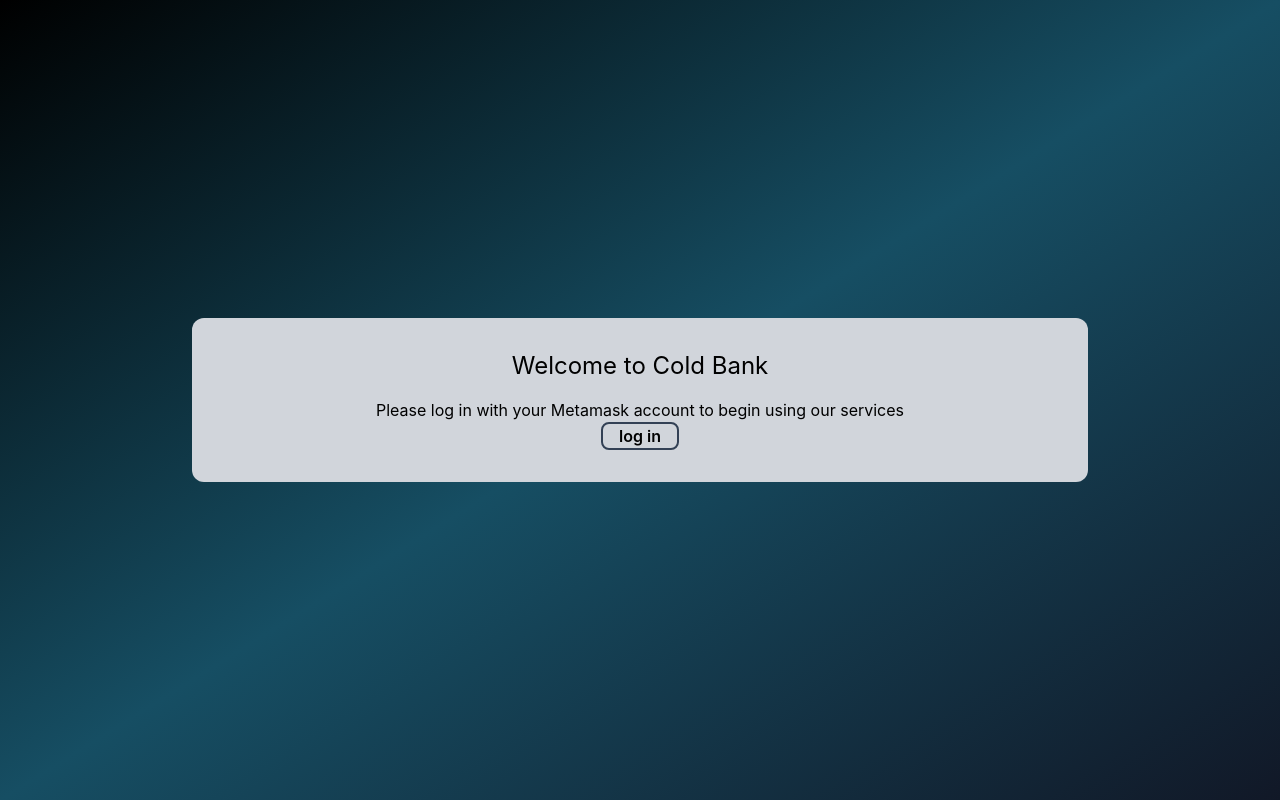
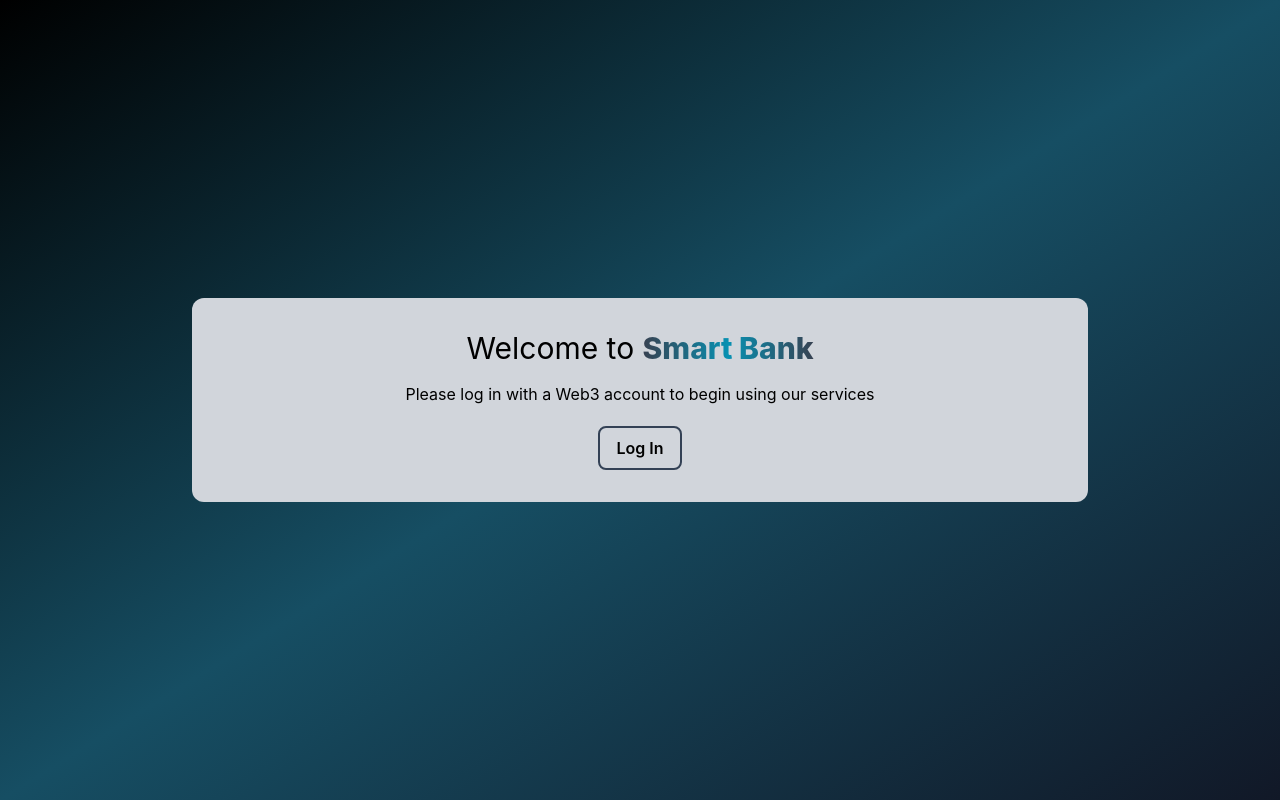
Before and after one commit to Seanih/smart_bank, a Next.js app: page / in a window 1280 px wide. Built offline with nearby package versions, Linux system fonts and the light colour scheme; what wagmi would draw is missing.

Commit message:
completed home page

```diff
--- a/pages/api/moralis/[...moralis].js
+++ b/pages/api/moralis/[...moralis].js
@@ -5,6 +5,6 @@
 	authentication: {
 		domain: 'coldbank.com',
 		uri: process.env.NEXTAUTH_URL,
-		timeout: 120,
+		timeout: 45,
 	},
 });
--- a/pages/index.js
+++ b/pages/index.js
@@ -1,119 +1,27 @@
 import Head from 'next/head';
-import Image from 'next/image';
-import { useState, useEffect } from 'react';
-import abi from '../abi/bankABI.json';
-import { ethers } from 'ethers';
 import Link from 'next/link';
 
 export default function Home() {
-	const [currentAccount, setCurrentAccount] = useState('');
-	const [ethBalance, setEthBalance] = useState(0);
-
-	const bankContractAddress = '0x5FbDB2315678afecb367f032d93F642f64180aa3';
-
-	// Wallet connection logic
-	const isWalletConnected = async () => {
-		try {
-			const { ethereum } = window;
-
-			const accounts = await ethereum.request({ method: 'eth_accounts' });
-
-			if (accounts.length > 0) {
-				const account = accounts[0];
-
-				setCurrentAccount(account);
-
-				console.log('wallet is connected! ' + account);
-			} else {
-				setCurrentAccount('');
-				console.log('make sure MetaMask is connected');
-			}
-		} catch (error) {
-			console.log('error: ', error);
-		}
-	};
-
-	const connectWallet = async () => {
-		try {
-			const { ethereum } = window;
-
-			if (!ethereum) {
-				console.log('please install MetaMask');
-			}
-
-			const accounts = await ethereum.request({
-				method: 'eth_requestAccounts',
-			});
-
-			setCurrentAccount(accounts[0]);
-		} catch (error) {
-			console.log(error);
-		}
-	};
-
-	useEffect(() => {
-		async function getWalletBalance(address) {
-			const provider = new ethers.providers.Web3Provider(window.ethereum);
-			const balance = await provider.getBalance(address);
-			const balanceInEth = ethers.utils.formatEther(balance);
-
-			setEthBalance(Number(balanceInEth).toFixed(4));
-		}
-
-		isWalletConnected();
-
-		if (currentAccount) {
-			getWalletBalance(currentAccount);
-		}
-	}, [currentAccount]);
-
 	return (
 		<div className='page-container'>
 			<Head>
-				<title>Create Next App</title>
+				<title>Smart Bank | Home</title>
 				<meta name='description' content='Generated by create next app' />
 				<link rel='icon' href='/favicon.ico' />
 			</Head>
-
 			<main className='flex flex-col rounded-xl justify-center items-center py-8 w-[80%] md:w-[70%] bg-gray-300 text-black'>
-				<h1 className='mb-4'>Welcome to Cold Bank</h1>
-				{!currentAccount ? (
-					<>
-						<p>
-							Please log in with your Metamask account to begin using our
-							services
-						</p>
-						<button className='btn' onClick={connectWallet}>
-							log in{' '}
-						</button>
-					</>
-				) : (
-					<>
-						<h2>
-							Hello,{' '}
-							{`${currentAccount.slice(0, 4)}...${currentAccount.slice(
-								currentAccount.length - 4
-							)}`}
-						</h2>
-						<p className='pt-4'>
-							Current Wallet Balance:{' '}
-							<span className='font-bold text-green-700'>{ethBalance}</span>
-						</p>
-						<div className='h-[2px] w-[80%] bg-slate-500 my-4' />
-						<p className='py-5'>Which service would you like to use?</p>
-						<div className='grid grid-cols-3 gap-3'>
-							<button className='btn'>
-								<Link href={'/deposit'}>Deposit</Link>
-							</button>
-							<button className='btn'>
-								<Link href={'/withdraw'}>Withdraw</Link>
-							</button>
-							<button className='btn'>
-								<Link href={'/transfer'}>Transfer</Link>
-							</button>
-						</div>
-					</>
-				)}
+				<h1 className='mb-4'>
+					Welcome to{' '}
+					<span className='font-extrabold text-transparent bg-clip-text bg-gradient-to-r from-gray-700 via-cyan-600 to-gray-700'>
+						Smart Bank
+					</span>
+				</h1>
+				<p>Please log in with a Web3 account to begin using our services</p>
+				<Link href={'/signin'}>
+					<button className='btn py-2 mt-5 hover:bg-gradient-to-br from-gray-700 via-cyan-600 to-gray-700'>
+						Log In{' '}
+					</button>
+				</Link>
 			</main>
 		</div>
 	);
--- a/pages/user.js
+++ /dev/null
@@ -1,33 +0,0 @@
-import { getSession, signOut } from 'next-auth/react';
-
-// gets a prop from getServerSideProps
-function User({ user }) {
-	console.log(user);
-	return (
-		<div>
-			<h4>User session:</h4>
-			<pre>{JSON.stringify(user, null, 2)}</pre>
-			<button onClick={() => signOut({ redirect: '/signin' })}>Sign out</button>
-		</div>
-	);
-}
-
-export async function getServerSideProps(context) {
-	const session = await getSession(context);
-
-	// redirect if not authenticated
-	if (!session) {
-		return {
-			redirect: {
-				destination: '/signin',
-				permanent: false,
-			},
-		};
-	}
-
-	return {
-		props: { user: session.user },
-	};
-}
-
-export default User;
--- /dev/null
+++ b/pages/user/index.js
@@ -0,0 +1,100 @@
+import Head from 'next/head';
+import { useState, useEffect } from 'react';
+import { getSession, signOut } from 'next-auth/react';
+import abi from '../../abi/bankABI.json';
+import { ethers } from 'ethers';
+import Link from 'next/link';
+
+// gets a prop from getServerSideProps
+function User({ user }) {
+	const [currentAccount, setCurrentAccount] = useState('');
+	const [ethBalance, setEthBalance] = useState(0);
+
+	const bankContractAddress = '0x5FbDB2315678afecb367f032d93F642f64180aa3';
+
+	useEffect(() => {
+		async function getWalletBalance(address) {
+			const provider = new ethers.providers.Web3Provider(window.ethereum);
+			const balance = await provider.getBalance(address);
+			const balanceInEth = ethers.utils.formatEther(balance);
+
+			setEthBalance(Number(balanceInEth).toFixed(4));
+		}
+
+		if (user) {
+			setCurrentAccount(user.address);
+			getWalletBalance(user.address);
+		}
+	}, [user]);
+
+	return (
+		<div className='page-container'>
+			<Head>
+				<title>Smart Bank | User</title>
+				<meta name='description' content='Generated by create next app' />
+				<link rel='icon' href='/favicon.ico' />
+			</Head>
+
+			<main className='flex flex-col rounded-xl justify-center items-center py-8 w-[80%] md:w-[70%] bg-gray-300 text-black'>
+				<h1 className='mb-4'>
+					Welcome to{' '}
+					<span className='font-extrabold text-transparent bg-clip-text bg-gradient-to-r from-gray-700 via-cyan-600 to-gray-700'>
+						Smart Bank
+					</span>
+				</h1>
+				<h2>
+					Hello,{' '}
+					{`${currentAccount.slice(0, 4)}...${currentAccount.slice(
+						currentAccount.length - 4
+					)}`}
+				</h2>
+				<p className='pt-4'>
+					Current Wallet Balance:{' '}
+					<span className='font-bold text-green-700'>{ethBalance}</span>
+				</p>
+				<div className='h-[2px] w-[80%] bg-slate-500 my-4' />
+				<p className='py-5'>Which service would you like to use?</p>
+				<div className='grid grid-cols-3 gap-3'>
+					<button className='btn'>
+						<Link href={'/deposit'}>Deposit</Link>
+					</button>
+					<button className='btn'>
+						<Link href={'/withdraw'}>Withdraw</Link>
+					</button>
+					<button className='btn'>
+						<Link href={'/transfer'}>Transfer</Link>
+					</button>
+				</div>
+
+				{/* //!--------------------------  */}
+
+				<button
+					className='btn py-2 mt-4 bg-red-400 hover:bg-red-600 hover:text-white'
+					onClick={() => signOut({ redirect: '/signin' })}
+				>
+					Sign out
+				</button>
+			</main>
+		</div>
+	);
+}
+
+export async function getServerSideProps(context) {
+	const session = await getSession(context);
+
+	// redirect if not authenticated
+	if (!session) {
+		return {
+			redirect: {
+				destination: '/signin',
+				permanent: false,
+			},
+		};
+	}
+
+	return {
+		props: { user: session.user },
+	};
+}
+
+export default User;
--- a/styles/globals.css
+++ b/styles/globals.css
@@ -4,20 +4,25 @@
 
 @layer base {
 	h1 {
+		@apply text-3xl;
+	}
+
+	h2 {
 		@apply text-2xl;
 	}
-	h2 {
+
+	h3 {
 		@apply text-xl;
 	}
 }
 
 @layer components {
 	.btn {
-		@apply px-4 font-semibold border-2 border-slate-700 hover:bg-slate-700 hover:text-gray-200 ease-in duration-100 rounded-lg;
+		@apply px-4 font-semibold border-2 border-slate-700 hover:bg-green-700 hover:text-gray-200 hover:scale-110 ease-in duration-100 rounded-lg;
 	}
 
 	.page-container {
-		@apply h-screen w-full flex justify-center items-center bg-gradient-to-br from-black via-cyan-900 to-gray-900;
+		@apply h-screen w-full flex flex-col justify-center items-center bg-gradient-to-br from-black via-cyan-900 to-gray-900;
 	}
 }
 
```
